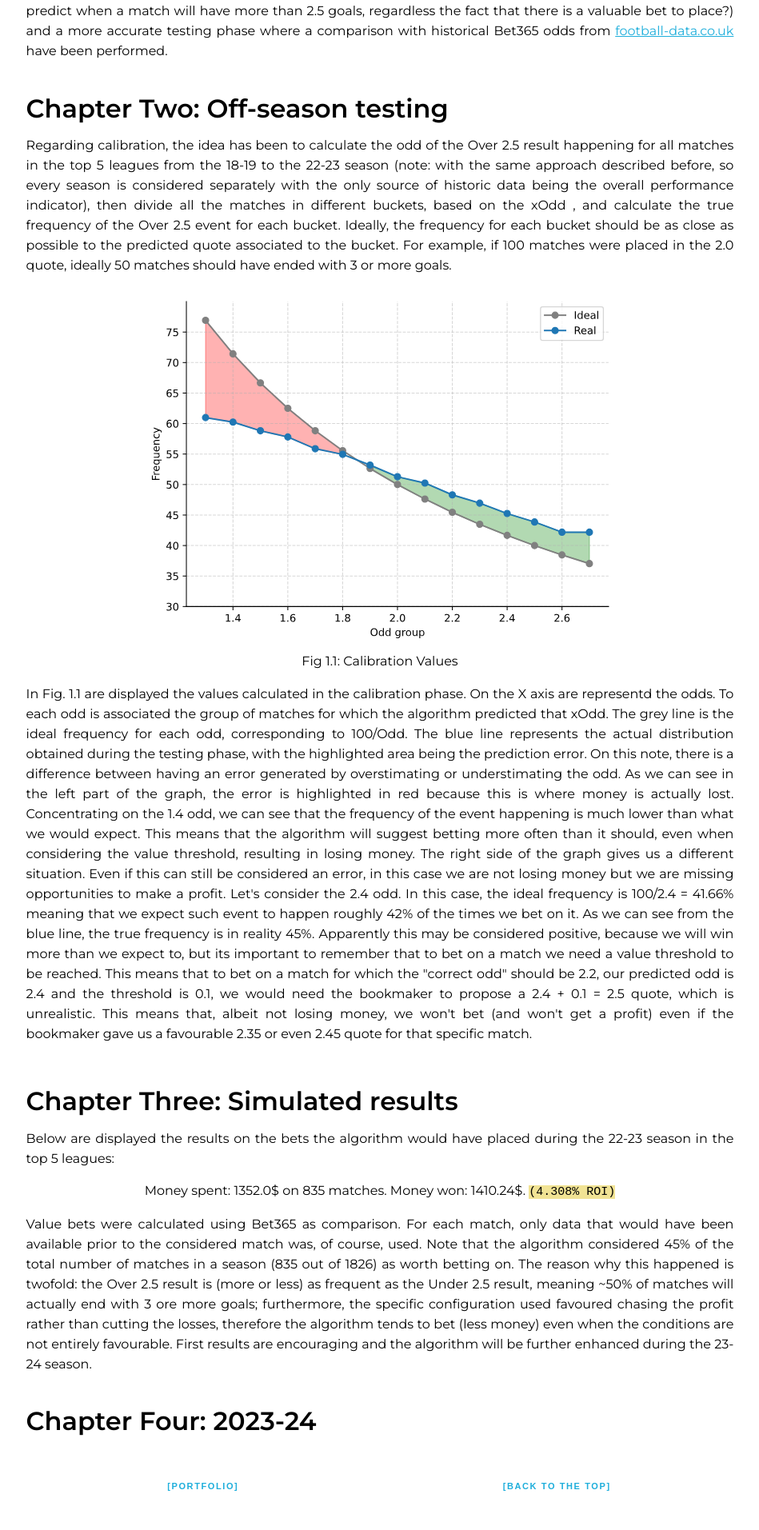
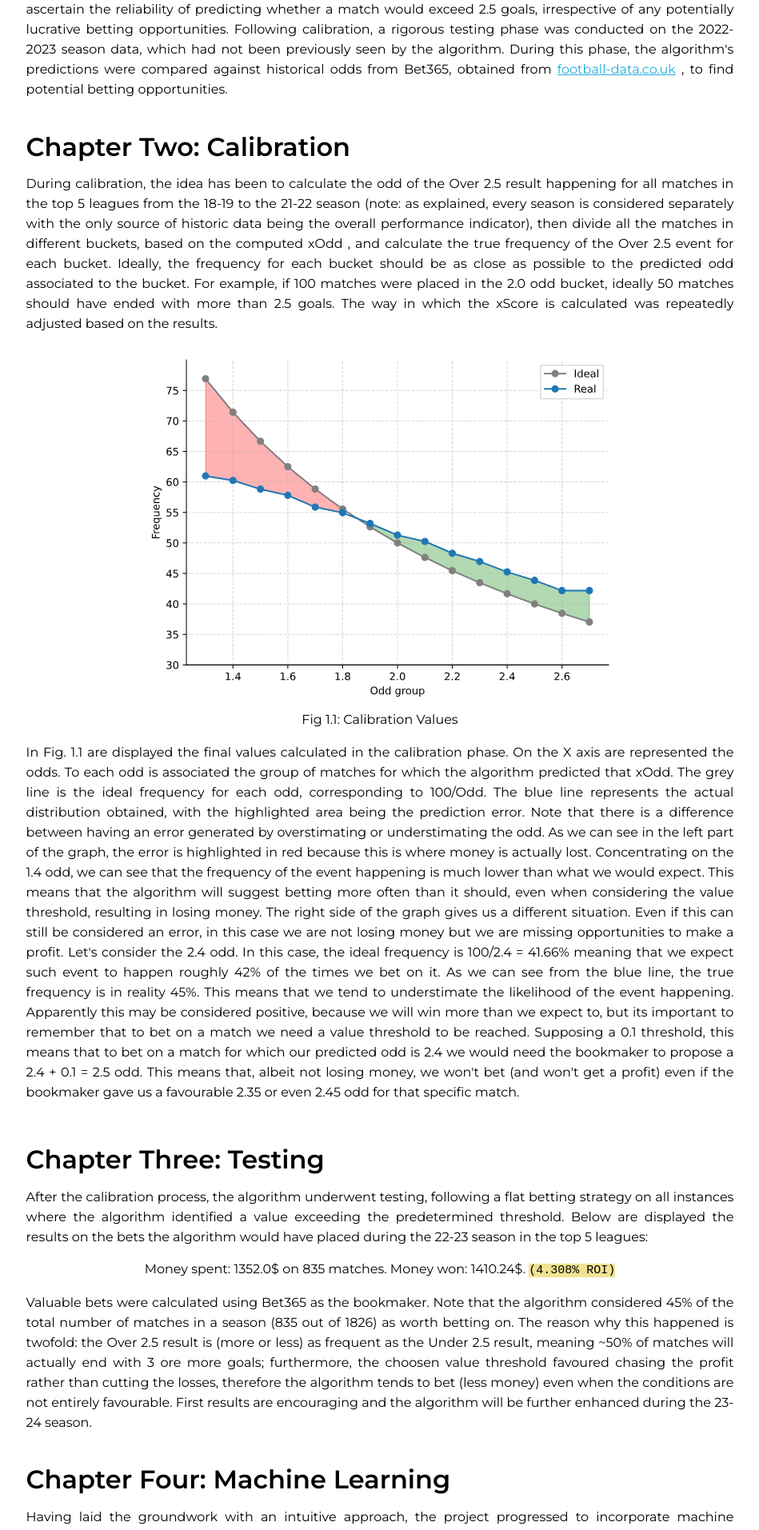
Before and after one commit to francescozonaro/francescozonaro.github.io, a React (Vite) app: page /#/betting in a window 1280 px wide. Shown: the part 1143-3056 px from the top of the page at 80% size, without its empty margins (165-1114 px from the left). Built offline with nearby package versions, Linux system fonts and the light colour scheme.

Commit message:
betting changes

```diff
--- a/src/ProjectBetting.jsx
+++ b/src/ProjectBetting.jsx
@@ -71,70 +71,72 @@ function ProjectBetting() {
           <code>xScore</code> value is computed for both teams: the expected
           number of goals for the following match. After computing both values,
           the probability of the match ending with a number of goals ranging
-          from 0 to 8 is calculated leveraging the poisson distribution. The
-          higher the sum of the xScores, the higher will be the probability of
-          an high scoring match. After that, the expected odd (<code>xOdd</code>
-          ) for the Over 2.5 event is computed. If{" "}
-          <code>bookmakerOdd - xOdd &gt; 0</code>, the bet is expected to
-          provide some value, because according to the model the bookmaker is
-          offering more than it should according to its calculations. In
+          from 0 to 8 is calculated, leveraging the poisson distribution with
+          the xScore being the lambda factor. The higher the sum of the xScores,
+          the higher will be the probability of an high scoring match. After
+          that, the expected odd (<code>xOdd</code>) for the Over 2.5 event is
+          computed. If <code>bookmakerOdd - xOdd &gt; 0</code>, the odd proposed
+          by the bookmaker is expected to provide some value, because according
+          to the model the bookmaker is offering more than it should. In
           reality, the process is slightly more complicated: a certain value
           threshold has to be reached and the average frequency of the Over 2.5
           event happening throughout the season for the two involved teams is
-          taken into account. The initial xG is computed considering only
-          current-season data. This is done to avoid having too much bias based
-          on historical results, which are not reliable enough when modelling
-          the performances of a team during a specific season: players come and
-          go, managers test new strategies and club performances fluctuate. A
-          great example of that, coming from the 2022-23 season, have been
-          Fulham and Chelsea: the first scoring a fantastic 55 goals as a newly
-          promoted side while the second didn't even reach 40. Of course,
-          envisioning a complete inversion of the soccer pyramid and discarding
-          any previous data might be a tad too radical, which is why the
-          historical information is kept through the use of an overall
-          performance indicator, allowing the palcement of each team in the
-          "Top", "Mid" or "Bottom" category. Note that this could be done simply
-          using the current table position during any given matchday, but
-          particularly in the first part of the season that may be too volatile.
-          This information is then used to adjust the predicted xScore for the
-          next match, basing the adjustment on the historical quality of the
-          teams that were recently encountered. This is done to avoid punishing
-          too much a team after a run of difficult matches (against "Top"
-          opponents) and viceversa to avoid boosting too much a team that
-          recently performed against the worst teams ("Bottom" opponents) in the
-          league. Moreover, as much as current season data remains key, is far
-          more common for an historically good team to be consistent and gain
+          taken into account. Moreover, the initial xScore is computed
+          considering only current-season data. This is done to avoid having too
+          much bias based on historical results, which are not reliable enough
+          when modelling the scoring capability of a team during a specific
+          season: players come and go, managers test new strategies and club
+          performances fluctuate. A great example of that, coming from the
+          2022-23 season, have been Fulham and Chelsea: the first scoring a
+          fantastic 55 goals as a newly promoted side, while the second didn't
+          even reach 40. Of course, envisioning a complete inversion of the
+          soccer pyramid and discarding any previous data might be a tad too
+          radical, which is why the historical information is kept through the
+          use of an overall performance indicator, allowing the placement of
+          each team in a different category ("Top", "Mid" or "Bottom"). Note
+          that this could still be done using current-season data, simply using
+          the current table position during any given matchday, but particularly
+          in the first part of the season that may be too volatile. This
+          information is then used to adjust the predicted xScore for the next
+          match, basing the adjustment on the historical quality of the teams
+          that were recently encountered. This is done to avoid punishing too
+          much a team after a run of difficult matches (against "Top" opponents)
+          and viceversa to avoid boosting too much a team that recently
+          performed against the worst teams ("Bottom" opponents) in the league.
+          Moreover, as much as current season data remains key, is far more
+          common for an historically good team to be consistent and gain
           momentum during the season; meanwhile a newly promoted or historically
           bad side may encounter more obstacles in mantaining a constant level
           of performances. This can be taken into account when calculating the
           xScore.
           <br></br>
           <br></br>
-          The algorithm was tested in two ways: a calibration phase in which the
-          accuracy of the predicted outcome was analyzed without taking into
-          consideration any specific bookmaker (answering to the question: can I
-          reliably predict when a match will have more than 2.5 goals,
-          regardless the fact that there is a valuable bet to place?) and a more
-          accurate testing phase where a comparison with historical Bet365 odds
-          from{" "}
+          This embryonic algorithm underwent calibration using historical data
+          from past seasons. Its objective was to ascertain the reliability of
+          predicting whether a match would exceed 2.5 goals, irrespective of any
+          potentially lucrative betting opportunities. Following calibration, a
+          rigorous testing phase was conducted on the 2022-2023 season data,
+          which had not been previously seen by the algorithm. During this
+          phase, the algorithm's predictions were compared against historical
+          odds from Bet365, obtained from{" "}
           <a href="https://football-data.co.uk/" target="_blank">
             football-data.co.uk
           </a>{" "}
-          have been performed.
+          , to find potential betting opportunities.<br></br>
           <br></br>
-          <br></br>
-          <h1>Chapter Two: Off-season testing</h1>
-          Regarding calibration, the idea has been to calculate the odd of the
-          Over 2.5 result happening for all matches in the top 5 leagues from
-          the 18-19 to the 22-23 season (note: with the same approach described
-          before, so every season is considered separately with the only source
-          of historic data being the overall performance indicator), then divide
-          all the matches in different buckets, based on the xOdd , and
-          calculate the true frequency of the Over 2.5 event for each bucket.
-          Ideally, the frequency for each bucket should be as close as possible
-          to the predicted quote associated to the bucket. For example, if 100
-          matches were placed in the 2.0 quote, ideally 50 matches should have
-          ended with 3 or more goals.
+          <h1>Chapter Two: Calibration</h1>
+          During calibration, the idea has been to calculate the odd of the Over
+          2.5 result happening for all matches in the top 5 leagues from the
+          18-19 to the 21-22 season (note: as explained, every season is
+          considered separately with the only source of historic data being the
+          overall performance indicator), then divide all the matches in
+          different buckets, based on the computed xOdd , and calculate the true
+          frequency of the Over 2.5 event for each bucket. Ideally, the
+          frequency for each bucket should be as close as possible to the
+          predicted odd associated to the bucket. For example, if 100 matches
+          were placed in the 2.0 odd bucket, ideally 50 matches should have
+          ended with more than 2.5 goals. The way in which the xScore is
+          calculated was repeatedly adjusted based on the results.
         </div>
 
         <br></br>
@@ -153,61 +155,91 @@ function ProjectBetting() {
         <br></br>
 
         <div className="intro-text">
-          In Fig. 1.1 are displayed the values calculated in the calibration
-          phase. On the X axis are representd the odds. To each odd is
-          associated the group of matches for which the algorithm predicted that
-          xOdd. The grey line is the ideal frequency for each odd, corresponding
-          to 100/Odd. The blue line represents the actual distribution obtained
-          during the testing phase, with the highlighted area being the
-          prediction error. On this note, there is a difference between having
-          an error generated by overstimating or understimating the odd. As we
-          can see in the left part of the graph, the error is highlighted in red
-          because this is where money is actually lost. Concentrating on the 1.4
-          odd, we can see that the frequency of the event happening is much
-          lower than what we would expect. This means that the algorithm will
-          suggest betting more often than it should, even when considering the
-          value threshold, resulting in losing money. The right side of the
-          graph gives us a different situation. Even if this can still be
-          considered an error, in this case we are not losing money but we are
-          missing opportunities to make a profit. Let's consider the 2.4 odd. In
-          this case, the ideal frequency is 100/2.4 = 41.66% meaning that we
-          expect such event to happen roughly 42% of the times we bet on it. As
-          we can see from the blue line, the true frequency is in reality 45%.
-          Apparently this may be considered positive, because we will win more
-          than we expect to, but its important to remember that to bet on a
-          match we need a value threshold to be reached. This means that to bet
-          on a match for which the "correct odd" should be 2.2, our predicted
-          odd is 2.4 and the threshold is 0.1, we would need the bookmaker to
-          propose a 2.4 + 0.1 = 2.5 quote, which is unrealistic. This means
-          that, albeit not losing money, we won't bet (and won't get a profit)
-          even if the bookmaker gave us a favourable 2.35 or even 2.45 quote for
-          that specific match.
+          In Fig. 1.1 are displayed the final values calculated in the
+          calibration phase. On the X axis are represented the odds. To each odd
+          is associated the group of matches for which the algorithm predicted
+          that xOdd. The grey line is the ideal frequency for each odd,
+          corresponding to 100/Odd. The blue line represents the actual
+          distribution obtained, with the highlighted area being the prediction
+          error. Note that there is a difference between having an error
+          generated by overstimating or understimating the odd. As we can see in
+          the left part of the graph, the error is highlighted in red because
+          this is where money is actually lost. Concentrating on the 1.4 odd, we
+          can see that the frequency of the event happening is much lower than
+          what we would expect. This means that the algorithm will suggest
+          betting more often than it should, even when considering the value
+          threshold, resulting in losing money. The right side of the graph
+          gives us a different situation. Even if this can still be considered
+          an error, in this case we are not losing money but we are missing
+          opportunities to make a profit. Let's consider the 2.4 odd. In this
+          case, the ideal frequency is 100/2.4 = 41.66% meaning that we expect
+          such event to happen roughly 42% of the times we bet on it. As we can
+          see from the blue line, the true frequency is in reality 45%. This
+          means that we tend to understimate the likelihood of the event
+          happening. Apparently this may be considered positive, because we will
+          win more than we expect to, but its important to remember that to bet
+          on a match we need a value threshold to be reached. Supposing a 0.1
+          threshold, this means that to bet on a match for which our predicted
+          odd is 2.4 we would need the bookmaker to propose a 2.4 + 0.1 = 2.5
+          odd. This means that, albeit not losing money, we won't bet (and won't
+          get a profit) even if the bookmaker gave us a favourable 2.35 or even
+          2.45 odd for that specific match.
         </div>
         <br></br>
         <br></br>
         <div className="intro-text">
-          <h1>Chapter Three: Simulated results</h1>
-          Below are displayed the results on the bets the algorithm would have
-          placed during the 22-23 season in the top 5 leagues:
+          <h1>Chapter Three: Testing</h1>
+          After the calibration process, the algorithm underwent testing,
+          following a flat betting strategy on all instances where the algorithm
+          identified a value exceeding the predetermined threshold. Below are
+          displayed the results on the bets the algorithm would have placed
+          during the 22-23 season in the top 5 leagues:
           <center style={{ marginTop: "15px", marginBottom: "15px" }}>
             Money spent: 1352.0$ on 835 matches. Money won: 1410.24$.{" "}
             <code>(4.308% ROI)</code>
           </center>
-          Value bets were calculated using Bet365 as comparison. For each match,
-          only data that would have been available prior to the considered match
-          was, of course, used. Note that the algorithm considered 45% of the
-          total number of matches in a season (835 out of 1826) as worth betting
-          on. The reason why this happened is twofold: the Over 2.5 result is
-          (more or less) as frequent as the Under 2.5 result, meaning ~50% of
-          matches will actually end with 3 ore more goals; furthermore, the
-          specific configuration used favoured chasing the profit rather than
-          cutting the losses, therefore the algorithm tends to bet (less money)
-          even when the conditions are not entirely favourable. First results
-          are encouraging and the algorithm will be further enhanced during the
-          23-24 season.
+          Valuable bets were calculated using Bet365 as the bookmaker. Note that
+          the algorithm considered 45% of the total number of matches in a
+          season (835 out of 1826) as worth betting on. The reason why this
+          happened is twofold: the Over 2.5 result is (more or less) as frequent
+          as the Under 2.5 result, meaning ~50% of matches will actually end
+          with 3 ore more goals; furthermore, the choosen value threshold
+          favoured chasing the profit rather than cutting the losses, therefore
+          the algorithm tends to bet (less money) even when the conditions are
+          not entirely favourable. First results are encouraging and the
+          algorithm will be further enhanced during the 23-24 season.
           <br></br>
           <br></br>
-          <h1>Chapter Four: 2023-24</h1>{" "}
+          <h1>Chapter Four: Machine Learning</h1>
+          Having laid the groundwork with an intuitive approach, the project
+          progressed to incorporate machine learning techniques to augment the
+          algorithm's profitability. Over a period of 6 months, a range of
+          methodologies, primarily centered around Recurrent Neural Networks
+          (RNNs) and XGBoost, were explored. However, for brevity's sake, only
+          the key findings will be outlined presently, with the option for a
+          more comprehensive report should the reader be interested. The
+          implementation of RNNs yielded only marginal performance gains
+          compared to the simpler XGBoost model. The additional complexity
+          introduced by managing temporal series and the subsequent increase in
+          computational time did not justify the effort, especially given the
+          small volume of available data and our resource constraints. The
+          remarkable flexibility of XGBoost, coupled with its ability to closely
+          approximate the performance of RNNs, prompted further investigation
+          into this avenue. Using XGBoost also allowed the integration with{" "}
+          <a href="https://github.com/shap/shap" target="_blank">
+            SHAP
+          </a>
+          , a critical aspect during both development and testing phases. SHAP
+          enabled a transparent understanding of algorithm predictions,
+          mitigating the opacity often associated with machine learning models.
+          This integration addressed the challenge of explainability, offering
+          users insights through SHAP plots. Achieving consistent performance on
+          all instances proved challenging. To address this, focus shifted to
+          matches where model confidence was higher. A threshold algorithm,
+          implemented during training, determined an optimal confidence level to
+          be reached. This enhancement allowed the final algorithm to deliver
+          overall positive performances when paired with different betting
+          strategies.
         </div>
       </div>
 
```
